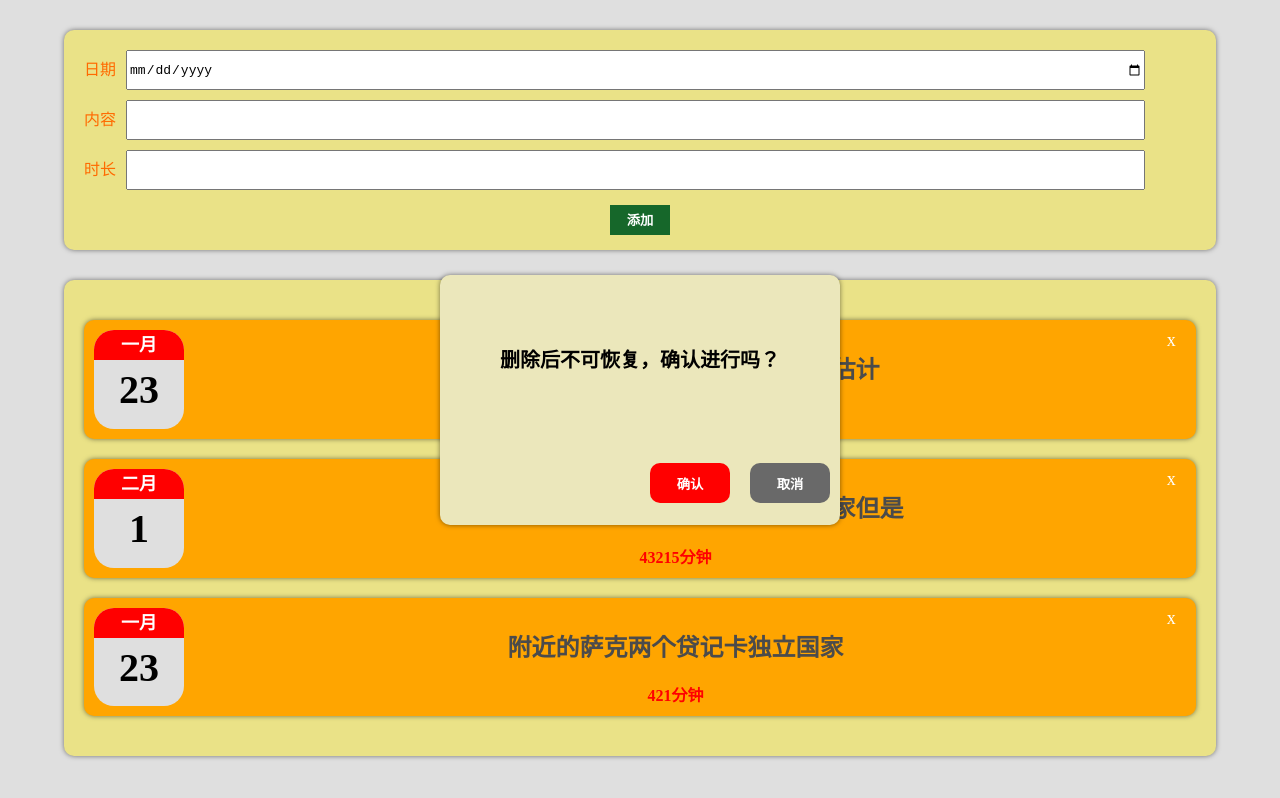
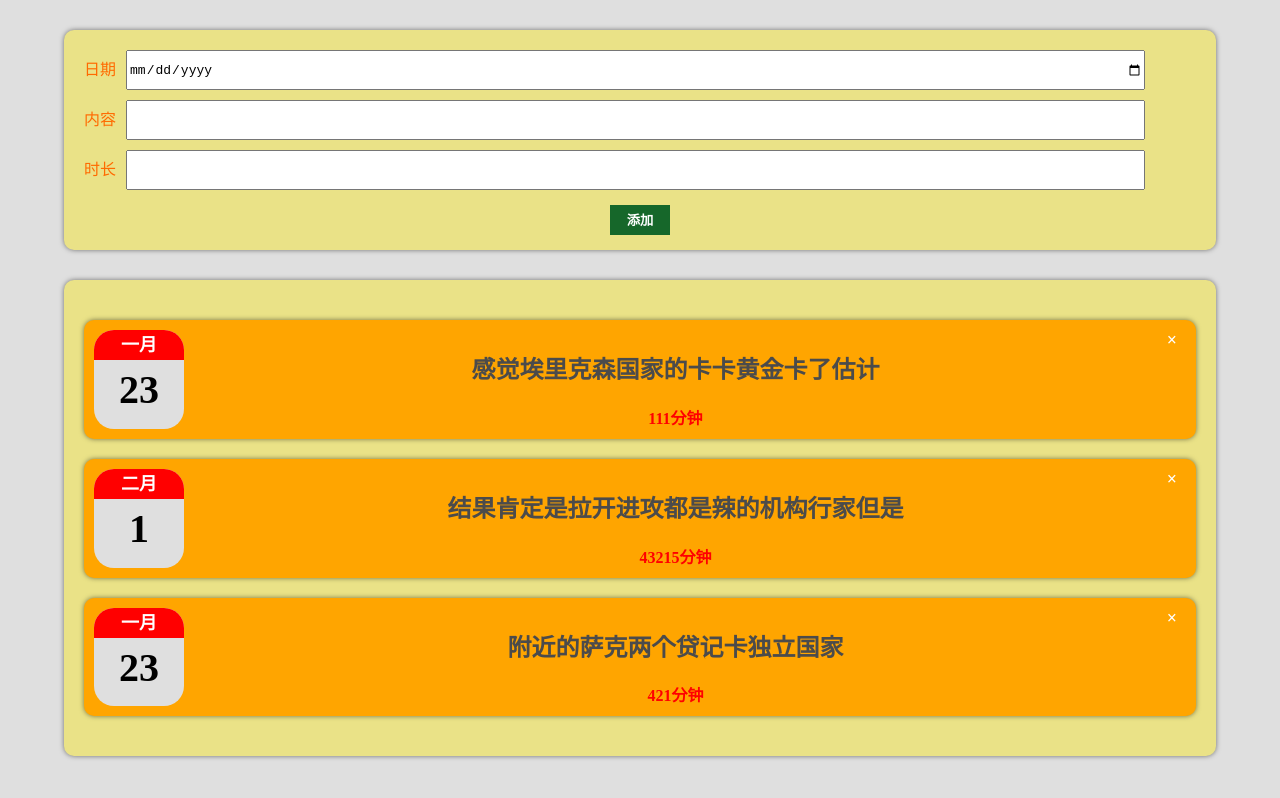
Before and after one commit to xiaoyutongxue11/React-, a React (Create React App) app: page / in a window 1280 px wide. Built offline with nearby package versions, Linux system fonts and the light colour scheme.

Commit message:
弹窗事件

```diff
--- a/src/App.js
+++ b/src/App.js
@@ -1,7 +1,6 @@
 import { useState } from "react";
 import Logs from "./Components/Log/Logs";
 import LogsForm from "./Components/LogForm/LogsForm";
-import ConfirmModal from "./Components/UI/ConfirmModal/ConfirmModal";
 const App = () => {
   const [logsData, setLogsData] = useState([
     {
@@ -34,7 +33,6 @@ const App = () => {
   };
   return (
     <div className="app">
-      <ConfirmModal />
       <LogsForm onAddLog={addLogHandler} />
       <Logs logsData={logsData} onDeleteLog={deleteLog} />
     </div>
--- a/src/Components/Log/LogItem.css
+++ b/src/Components/Log/LogItem.css
@@ -19,6 +19,7 @@
 .delete{
   color: white;
   font-size: large;
+  font-weight: bold;
   margin-right: 5px;
   cursor: pointer;
   transition: .3s;
--- a/src/Components/Log/LogItem.js
+++ b/src/Components/Log/LogItem.js
@@ -2,15 +2,30 @@ import React from "react";
 import "./LogItem.css";
 import MyDate from "../MyDate/MyDate.js";
 import Card from "../UI/Card/Card.js";
+import { useState } from "react";
+import ConfirmModal from "../UI/ConfirmModal/ConfirmModal.js";
 const LogItem = (props) => {
   const deleteLogItem = () => {
-    const isDelete = window.confirm("该操作不可撤回，确认删除吗？");
-    if (isDelete) {
-      props.onDeleteLog();
-    }
+    setShowConfirmModal(true);
   };
+  const cancel = () => {
+    setShowConfirmModal(false);
+  };
+  const confirm = () => {
+    props.onDeleteLog();
+    setShowConfirmModal(false);
+  };
+  const [showConfirmModal, setShowConfirmModal] = useState(false);
+  const confirmText = "删除后不可恢复，确认进行吗？";
   return (
     <Card className="item">
+      {showConfirmModal && (
+        <ConfirmModal
+          confirmText={confirmText}
+          onCancel={cancel}
+          onConfirm={confirm}
+        />
+      )}
       <MyDate date={props.data.date} />
       <div className="content">
         <h2 className="desc">{props.data.desc}</h2>
@@ -18,7 +33,7 @@ const LogItem = (props) => {
       </div>
       <div>
         <div className="delete" onClick={deleteLogItem}>
-          x
+          ×
         </div>
       </div>
     </Card>
--- a/src/Components/UI/ConfirmModal/ConfirmModal.js
+++ b/src/Components/UI/ConfirmModal/ConfirmModal.js
@@ -1,12 +1,16 @@
 import "./ConfirmModal.css";
 import Card from "../Card/Card";
-const ConfirmModal = () => {
+const ConfirmModal = (props) => {
   return (
     <Card className="confirmModal">
-      <div className="confirmText">删除后不可恢复，确认进行吗？</div>
+      <div className="confirmText">{props.confirmText}</div>
       <div className="confirmButton">
-        <button className="confirm">确认</button>
-        <button className="cancel">取消</button>
+        <button className="confirm" onClick={props.onConfirm}>
+          确认
+        </button>
+        <button className="cancel" onClick={props.onCancel}>
+          取消
+        </button>
       </div>
     </Card>
   );
```
